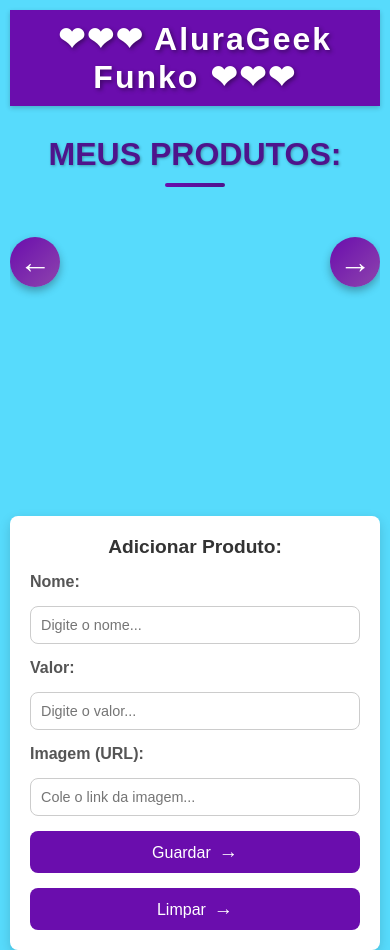
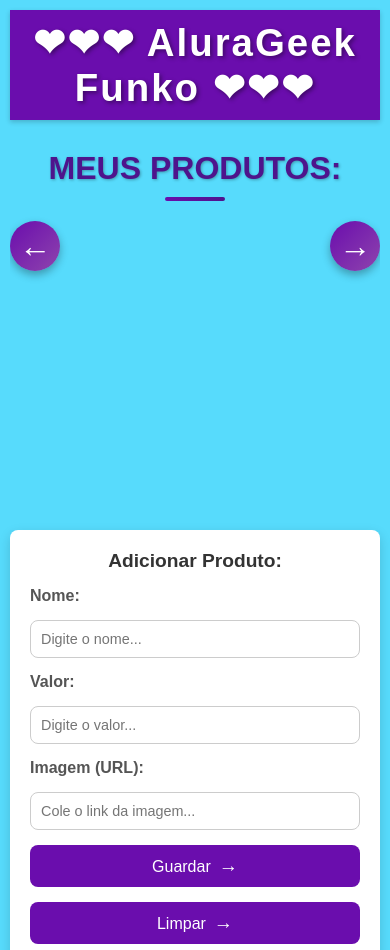
Before and after one commit to washDev-hub/Alura-Geek, a plain HTML site: page index.html in a window 390 px wide. Shown: the top 950 px of the page. Drawn offline with Linux system fonts and the light colour scheme; no server answers.

Commit message:
para o vercel

```diff
--- a/index.html
+++ b/index.html
@@ -10,7 +10,7 @@
 <body>
   <header>
     <div class="logo">
-      <span>&#10084;&#10084;&#10084; AluraGeek Funko &#10084;&#10084;&#10084;</span>
+      <span class="titulo-com-coracoes">&#10084;&#10084;&#10084; AluraGeek Funko &#10084;&#10084;&#10084;</span>
     </div>
   </header>
   <main>
--- a/styles.css
+++ b/styles.css
@@ -184,10 +184,10 @@
 /* Estilo para os produtos */
 .products-container {
   display: flex;
-  gap: 10px;
+  gap: 20px;
   overflow-x: scroll; /* Permite a rolagem horizontal */
   scroll-behavior: smooth; /* Faz a rolagem ser suave */
-  padding: 40px;
+  padding: 10px;
   padding-left: 0; /* Remove o padding extra do lado esquerdo */
 }
 
@@ -575,6 +575,11 @@
 
 
 @media (max-width: 768px) {
+
+  .titulo-com-coracoes {
+    content: 'AluraGeek'; /* Substitui o conteúdo */
+    font-size: 1.2em; /* Opcional: ajuste o tamanho do texto */
+   }
   body {
     padding: 10px;
   }
```
